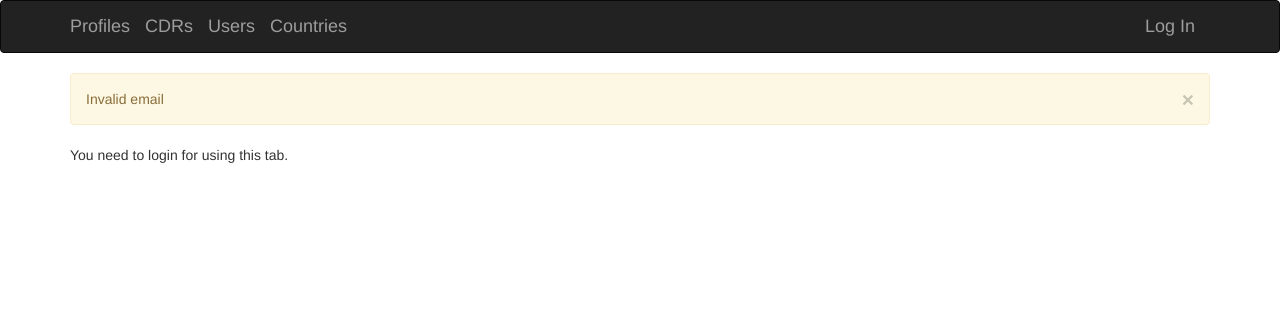
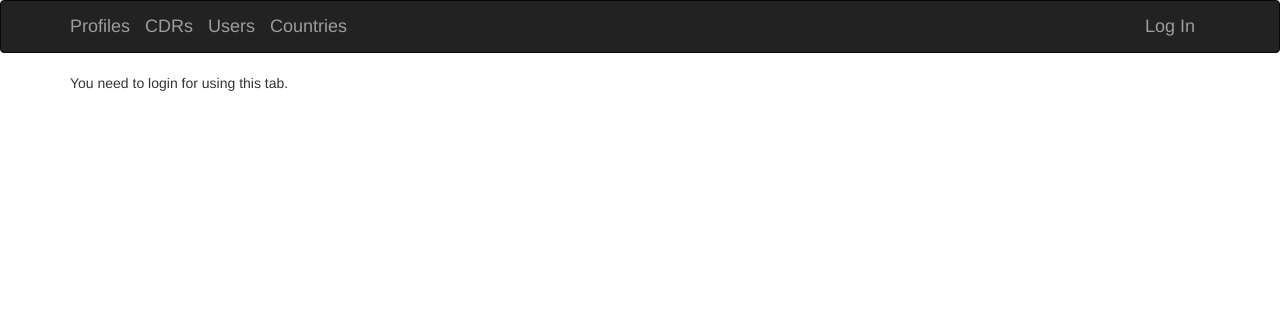
Before and after one commit to a-yarohovich/control-panel, a Flask app: page /create_users/create_users in a window 1280 px wide. Shown: the top 313 px of the page. Run offline with Flask 2, Linux system fonts and the light colour scheme; some libraries are stand-ins or nearby versions.

Commit message:
minor fixes

```diff
--- a/core/app/create_users/views.py
+++ b/core/app/create_users/views.py
@@ -1,4 +1,4 @@
-from flask import render_template, flash
+from flask import render_template
 from . import bl_create_users
 from .forms import CreateUsersForm
 from logger import logger
@@ -10,8 +10,6 @@ LOG = logger.LOG
 def create_users_view():
     form = CreateUsersForm()
     if form.validate_on_submit():
-        flash("Valid email")
         return render_template("create_users/create_users_view.html", form=form)
     else:
-        flash("Invalid email")
         return render_template("create_users/create_users_view.html", form=form)
--- a/core/app/templates/auth/unconfirmed.html
+++ b/core/app/templates/auth/unconfirmed.html
@@ -5,7 +5,7 @@
 {% block page_content %}
 <div class="page-header">
     <h1>
-        Hello, {{ current_user.username }}!
+        Hello!
     </h1>
     <h3>You have not confirmed your account yet.</h3>
     <p>
```
